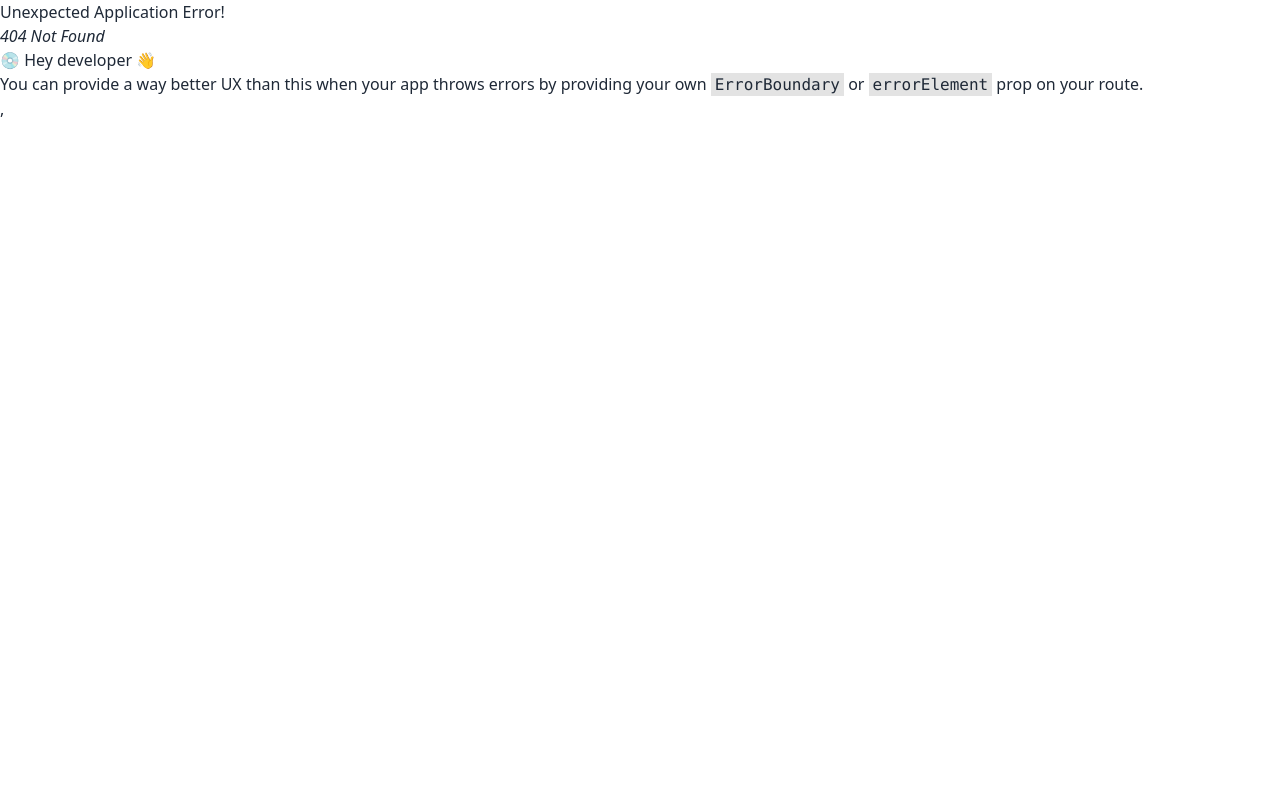
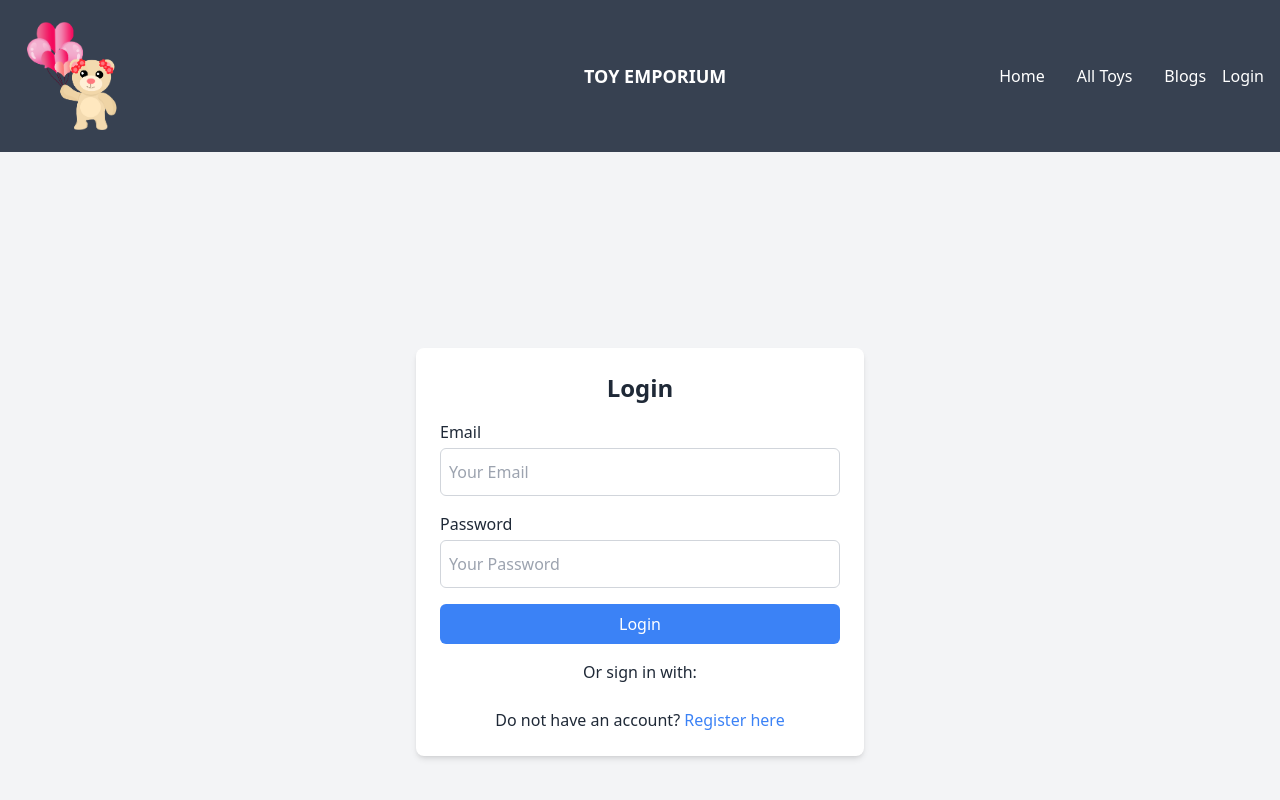
Before and after one commit to shuvo9620/toy-emporium-client, a React (Vite) app: page /login in a window 1280 px wide. Before the commit this address had no page. Shown: the top 800 px of the page. Built offline with nearby package versions, Linux system fonts and the light colour scheme.

Commit message:
Login page added

```diff
--- a/src/Routes/Routes.jsx
+++ b/src/Routes/Routes.jsx
@@ -1,6 +1,7 @@
 import { createBrowserRouter } from "react-router-dom";
 import Main from "../Layout/Main";
 import Home from "../pages/Home/Home/Home";
+import Login from "../pages/Login/Login";
 
 const router = createBrowserRouter([
     {
@@ -10,6 +11,10 @@ const router = createBrowserRouter([
         {
             path: '/',
             element: <Home></Home>
+        },
+        {
+            path: 'login',
+            element: <Login></Login>
         }
       ]
     },
--- /dev/null
+++ b/src/pages/Login/Login.jsx
@@ -0,0 +1,38 @@
+import { Link } from 'react-router-dom';
+
+const Login = () => {
+    const handleLogin = event => {
+        event.preventDefault();
+    }
+
+    return (
+        <div className="flex flex-col items-center justify-center min-h-screen bg-gray-100">
+            <div className="max-w-md w-full p-6 bg-white rounded-lg shadow-md">
+                <h2 className="text-2xl text-center font-bold mb-4">Login</h2>
+                <form onSubmit={handleLogin} className="space-y-4">
+                    <div>
+                        <label htmlFor="email" className="block mb-1 font-medium">Email</label>
+                        <input type="email" placeholder='Your Email' name='email' id="email" className="w-full border-gray-300 input input-bordered rounded-md p-2" />
+                    </div>
+                    <div>
+                        <label htmlFor="password" className="block mb-1 font-medium">Password</label>
+                        <input type="password" placeholder='Your Password' name='password' id="password" className="w-full border-gray-300 input input-bordered rounded-md p-2" />
+                    </div>
+                    <input className="w-full bg-blue-500 text-white py-2 rounded-md hover:bg-blue-600" type="submit" value="Login" />
+                    <div className="text-center">
+                        <span>Or sign in with:</span>
+                        <div className="flex justify-center mt-2">
+                            {/* Google Sign-in */}
+                        </div>
+                    </div>
+                    <div className="text-center">
+                        <span>Do not have an account? </span>
+                        <Link to="/registration" className="text-blue-500 hover:underline">Register here</Link>
+                    </div>
+                </form>
+            </div>
+        </div>
+    );
+};
+
+export default Login;
```
